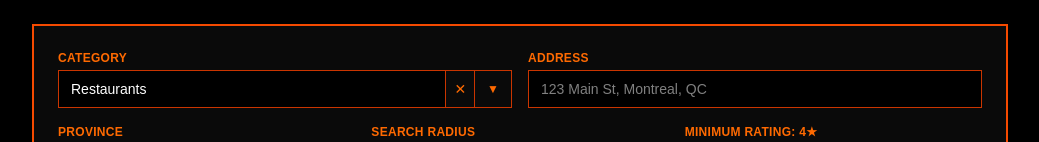
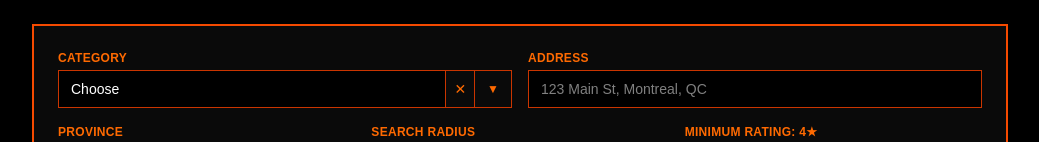
Before and after one commit to onix619-cmd/lead-scout, a Next.js app: page / in a window 1280 px wide. Shown: the part 130-272 px from the top of the page, without its empty margins (120-1159 px from the left). Built offline with nearby package versions, Linux system fonts and the light colour scheme.

Commit message:
Add files via upload

```diff
--- a/src/app/page.tsx
+++ b/src/app/page.tsx
@@ -41,7 +41,7 @@ const CATEGORIES = [
   "Bookstores",
 ];
 
-const RADIUS_OPTIONS = [5, 10, 20, 30, 50];
+const RADIUS_OPTIONS = [5, 10, 20,40];
 
 const PROVINCES = [
   "Alberta",
@@ -66,7 +66,7 @@ const priorityStyle: Record<Lead["priority"], string> = {
 };
 
 export default function Dashboard() {
-  const [category, setCategory] = useState("Restaurants");
+  const [category, setCategory] = useState("Choose");
   const [showCategoryList, setShowCategoryList] = useState(false);
   const [address, setAddress] = useState("");
   const [addressSuggestions, setAddressSuggestions] = useState<{ placeId: string; text: string }[]>([]);
```
